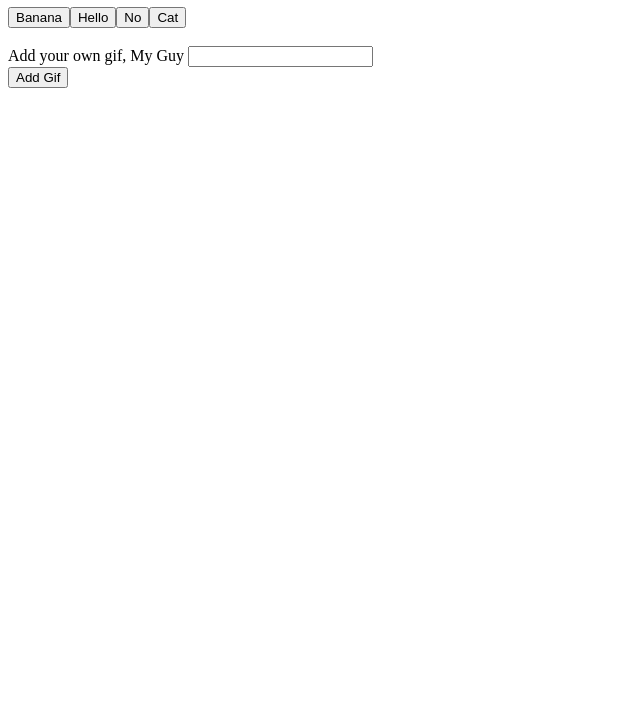
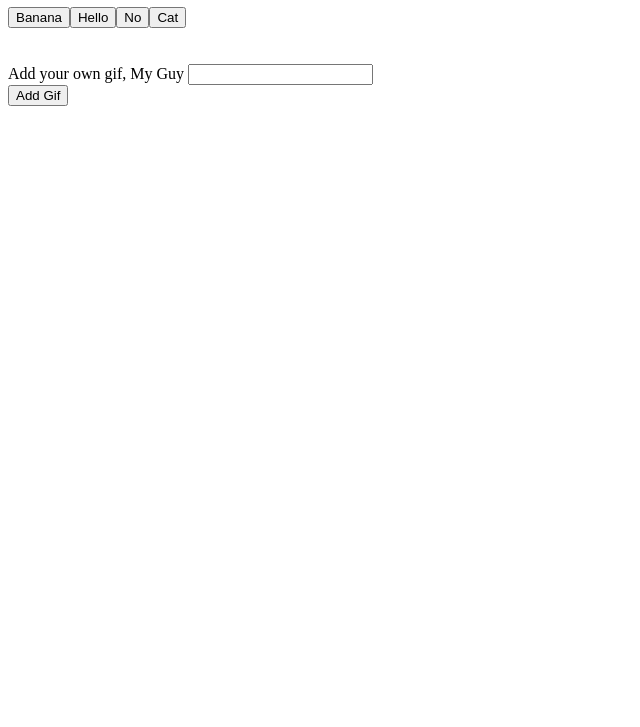
Before and after one commit to CyKeo/giftastic, a plain HTML site: page index.html in a window 1280 px wide. Shown: the part 73-800 px from the top of the page, without its empty margins (0-640 px from the left). Drawn offline with nearby package versions, Linux system fonts and the light colour scheme.

Commit message:
add space between buttons and new button input

```diff
--- a/index.html
+++ b/index.html
@@ -10,7 +10,7 @@
 	<div class="wrapper">
 		<h1>Giftastic</h1>
 
-		<div id="buttons-area"></div> <br>
+		<div id="buttons-area"></div> <br> <br>
 
 		<form id="gif-adder">
 			<label for="gifAdd">Add your own gif, My Guy</label>
```
